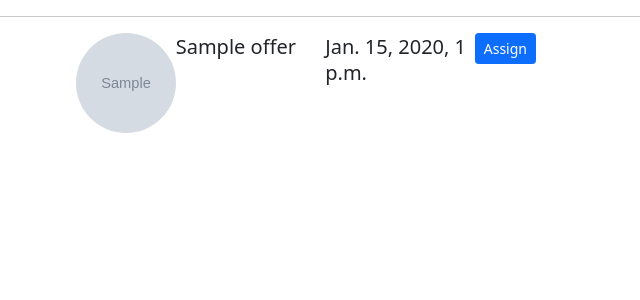
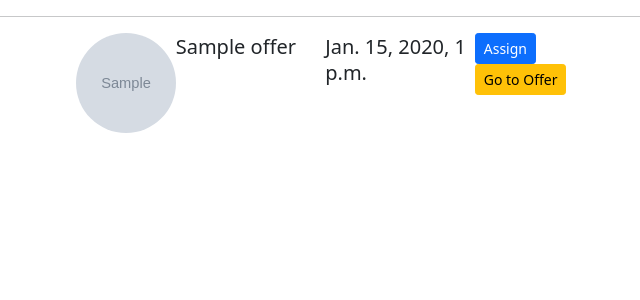
Before and after one commit to ossarioglu/SWE574-SWEet_Dewarriors, a Django app: page /myofferings/ in a window 1280 px wide. Shown: the part 118-418 px from the top of the page, without its empty margins (290-930 px from the left). Run offline with Django 3.2, Linux system fonts and the light colour scheme; a user stored in the database is signed in; tables that the repository leaves empty hold one stand-in row (values such as "Sample post"); grey boxes marked "Sample" are stand-in pictures; data that the repository does not hold is empty; some libraries are stand-ins or nearby versions.

Commit message:
Link button for services of users

```diff
--- a/Sharity/sharity/assign/templates/assign/myofferings.html
+++ b/Sharity/sharity/assign/templates/assign/myofferings.html
@@ -53,6 +53,7 @@
                                 </div>
                                 <div>
                                     <a class="btn btn-primary btn-sm align-middle" href="{% url 'offers.listassign' myOffers.uuid %}" role="button">Assign</a>
+                                    <a class="btn btn-warning btn-sm align-middle" href="{% url 'offers.detail' pk=myOffers.uuid %}" >Go to Offer</a>
                                 </div>
                             </div>
                             </span>
```
